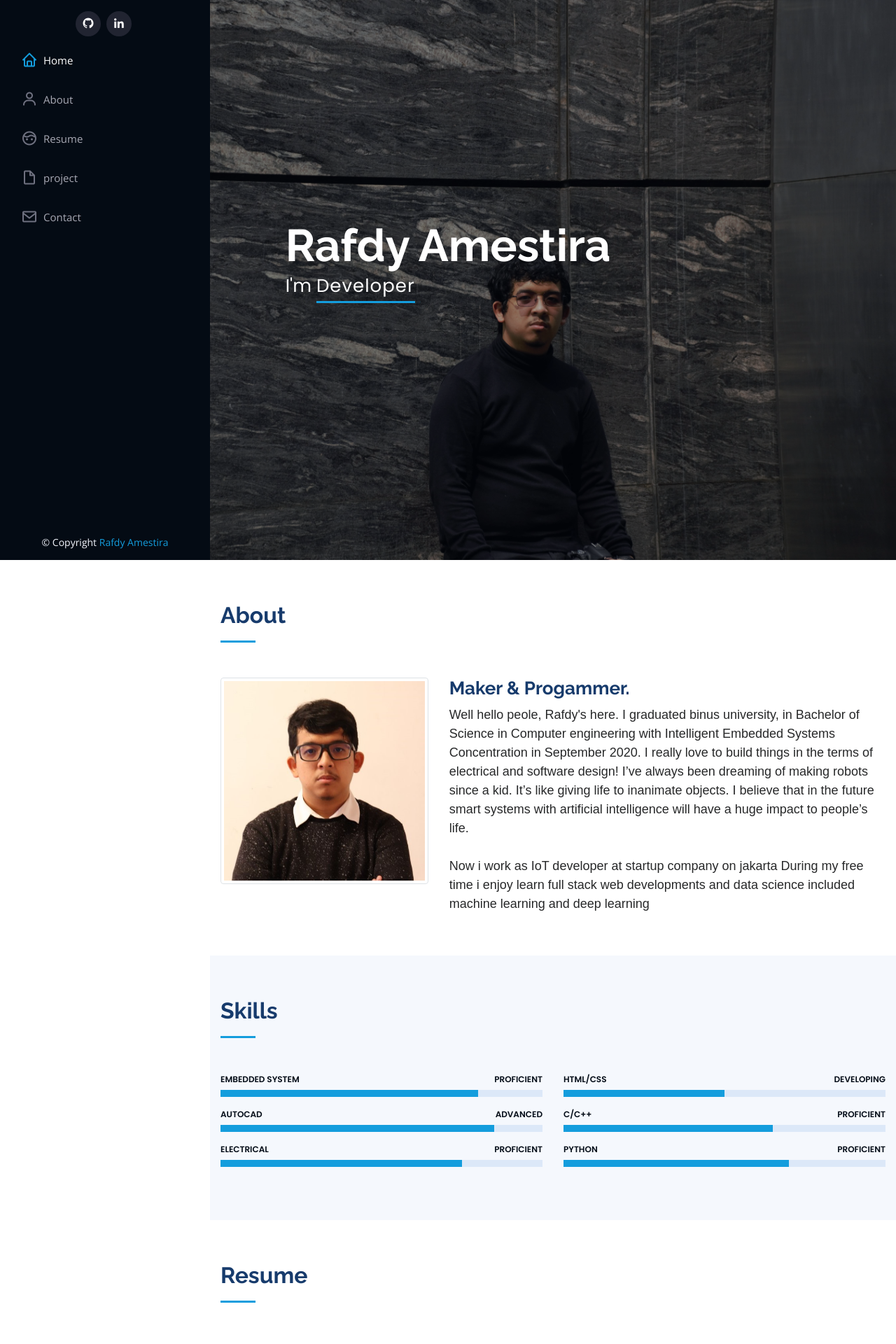
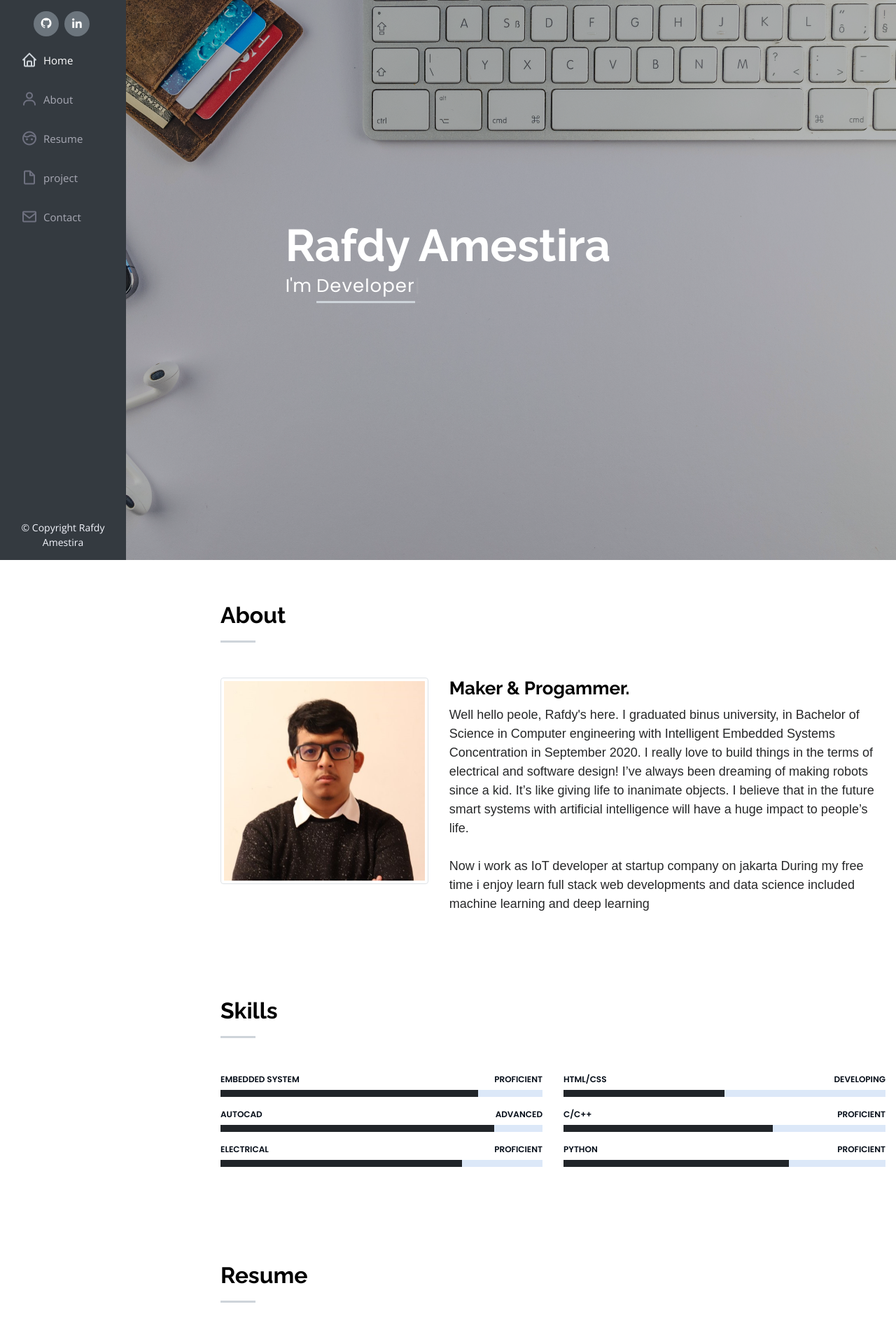
Before and after one commit to arafdy/rafdy, a PHP site: page / in a window 1280 px wide. Shown: the top 1920 px of the page at 70% size. Run offline with PHP 8.4, Linux system fonts and the light colour scheme; some libraries are stand-ins or nearby versions.

Commit message:
change theme to minimalist

```diff
--- a/assets/css/style.css
+++ b/assets/css/style.css
@@ -14,7 +14,7 @@ body {
 }
 
 a {
-  color: #149ddd;
+  color: #CED4DA;
 }
 
 a:hover {
@@ -64,12 +64,12 @@ h1, h2, h3, h4, h5, h6 {
   top: 0;
   left: 0;
   bottom: 0;
-  width: 300px;
+  width: 180px;
   transition: all ease-in-out 0.5s;
   z-index: 9997;
   transition: all 0.5s;
   padding: 0 15px;
-  background: #040b14;
+  background: #343A40;
   overflow-y: auto;
 }
 
@@ -103,7 +103,7 @@ h1, h2, h3, h4, h5, h6 {
 #header .profile .social-links a {
   font-size: 18px;
   display: inline-block;
-  background: #212431;
+  background: #6C757D;
   color: #fff;
   line-height: 1;
   padding: 8px 0;
@@ -221,7 +221,7 @@ h1, h2, h3, h4, h5, h6 {
 #hero {
   width: 100%;
   height: 100vh;
-  background: url("../img/hero.jpg") top center;
+  background: url("../img/minimalist.jpg") top center;
   background-size: cover;
 }
 
@@ -261,7 +261,7 @@ h1, h2, h3, h4, h5, h6 {
   color: #fff;
   padding-bottom: 4px;
   letter-spacing: 1px;
-  border-bottom: 3px solid #149ddd;
+  border-bottom: 3px solid #CED4DA;
 }
 
 @media (min-width: 1024px) {
@@ -291,7 +291,7 @@ section {
 }
 
 .section-bg {
-  background: #f5f8fd;
+  background: #fff;
 }
 
 .section-title {
@@ -304,7 +304,7 @@ section {
   margin-bottom: 20px;
   padding-bottom: 20px;
   position: relative;
-  color: #173b6c;
+  color: black;
 }
 
 .section-title h2::after {
@@ -313,7 +313,7 @@ section {
   display: block;
   width: 50px;
   height: 3px;
-  background: #149ddd;
+  background: #CED4DA;
   bottom: 0;
   left: 0;
 }
@@ -326,10 +326,9 @@ section {
 # About
 --------------------------------------------------------------*/
 .about .content h3 {
-
   font-weight: 700;
   font-size: 26px;
-  color: #173b6c;
+  color: black;
 }
 
 .about .content p{
@@ -438,7 +437,7 @@ section {
   width: 1px;
   height: 10px;
   transition: .9s;
-  background-color: #149ddd;
+  background-color: #212529;
 }
 
 /*--------------------------------------------------------------
@@ -1068,13 +1067,17 @@ section {
   position: fixed;
   left: 0;
   bottom: 0;
-  width: 300px;
+  width: 180px;
   z-index: 9999;
-  background: #040b14;
+  background: #343A40;
 }
 
 #footer .copyright {
   text-align: center;
+}
+
+#footer .copyright a{
+  color: #f4f6fd ;
 }
 
 #footer .credits {
```
Also changed, not shown: other parts of assets/css/style.css (+23 -23 lines), assets/js/main.js (+37 -37 lines), assets/img/minimalist.jpg (added).
